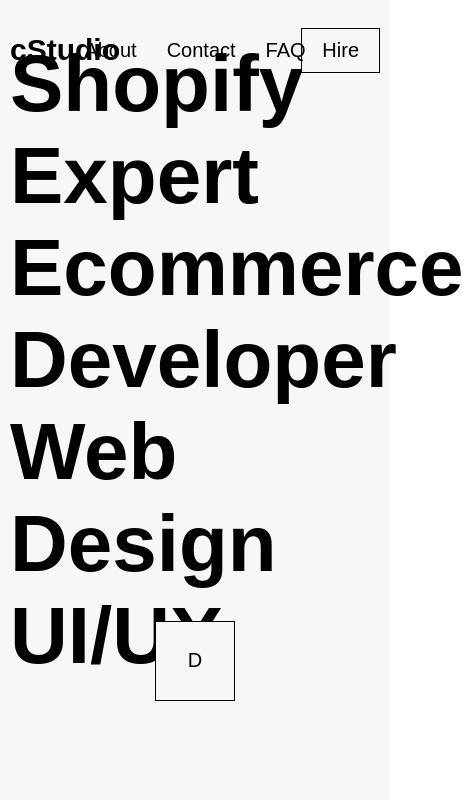
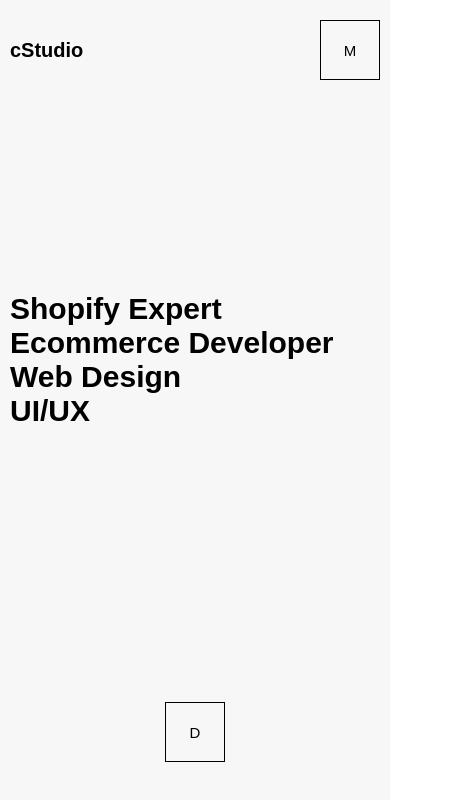
Before and after one commit to cstudiodev/curtishill, a React (Create React App) app: page / in a window 390 px wide. Shown: the top 800 px of the page, 464 px wide, since content can reach past the window. Built offline with nearby package versions, Linux system fonts and the light colour scheme.

Commit message:
header and hero section responsiveness

```diff
--- a/src/components/Header.js
+++ b/src/components/Header.js
@@ -4,7 +4,7 @@ const Header = () => {
   return (
     <header className='header'>
       <div className='header-content'>
-        <h3 className='header-logo link'>
+        <h3 className='link'>
           cStudio
         </h3>
         <ul className='header-nav'>
@@ -12,9 +12,12 @@ const Header = () => {
           <li className='link'>Contact</li>
           <li className='link'>FAQ</li>
         </ul>
-        <button className='header-cta cta-button'>
-          Hire
+        <button className='header-cta-button'>
+          HIRE
         </button>
+      <button className='mobile-menu-button'>
+        M
+      </button>
       </div>
     </header>
   )
--- a/src/index.css
+++ b/src/index.css
@@ -23,6 +23,30 @@ h3 {
 
 p, li, button {
   font-size: 20px;
+}
+
+@media screen and (max-width: 1000px) {
+  h1 {
+    font-size: 60px;
+  }
+}
+
+@media screen and (max-width: 700px) {
+  h1 {
+    font-size: 40px;
+  }
+  h3 {
+    font-size: 20px;
+  }
+  p, li, button {
+    font-size: 15px;
+  }
+}
+
+@media screen and (max-width: 500px) {
+  h1 {
+    font-size: 30px;
+  }
 }
 
 ul, ol {
@@ -54,15 +78,25 @@ button, input[type="button"], input[type="submit"] {
   cursor: pointer;
 }
 
-.cta-button {
+.header-cta-button {
+  height: 60px;
+  width: 120px;
   background: #f7f7f7;
   border: 1px solid #000;
   padding: 10px 20px;
 }
 
 .next-section-button {
-  height: 80px;
-  width: 80px;
+  height: 60px;
+  width: 60px;
+  background: #f7f7f7;
+  border: 1px solid #000;
+  padding: 10px 20px;
+}
+
+.mobile-menu-button {
+  height: 60px;
+  width: 60px;
   background: #f7f7f7;
   border: 1px solid #000;
   padding: 10px 20px;
@@ -94,17 +128,44 @@ button, input[type="button"], input[type="submit"] {
   display: flex;
   justify-content: space-evenly;
   align-items: center;
-  gap: 10px;
+  gap: 30px;
+}
+
+@media screen and (max-width: 700px) {
+  .header-nav {
+    display: none;
+  };
 }
 
 .header-nav li {
   padding: 5px 10px;
 }
 
+.header-cta-button {
+  display: inline;
+}
+
+@media screen and (max-width: 700px) {
+  .header-cta-button {
+    display: none;
+  }
+}
+
+.mobile-menu-button {
+  display: none;
+}
+
+@media screen and (max-width: 700px) {
+  .mobile-menu-button {
+    display: inline;
+  }
+}
+
 /* HERO SECTION --- */
 
 .section-hero {
   height: calc(100vh - 100px);
+  min-height: 500px;
   background-color: #f7f7f7;
 }
 
@@ -120,10 +181,12 @@ button, input[type="button"], input[type="submit"] {
   display: flex;
   flex-direction: column;
   justify-content: center;
+  align-items: flex-start;
 }
 
 .hero-cta {
   height: 30%;
   display: flex;
   justify-content: center;
+  align-items: center;
 }
```
